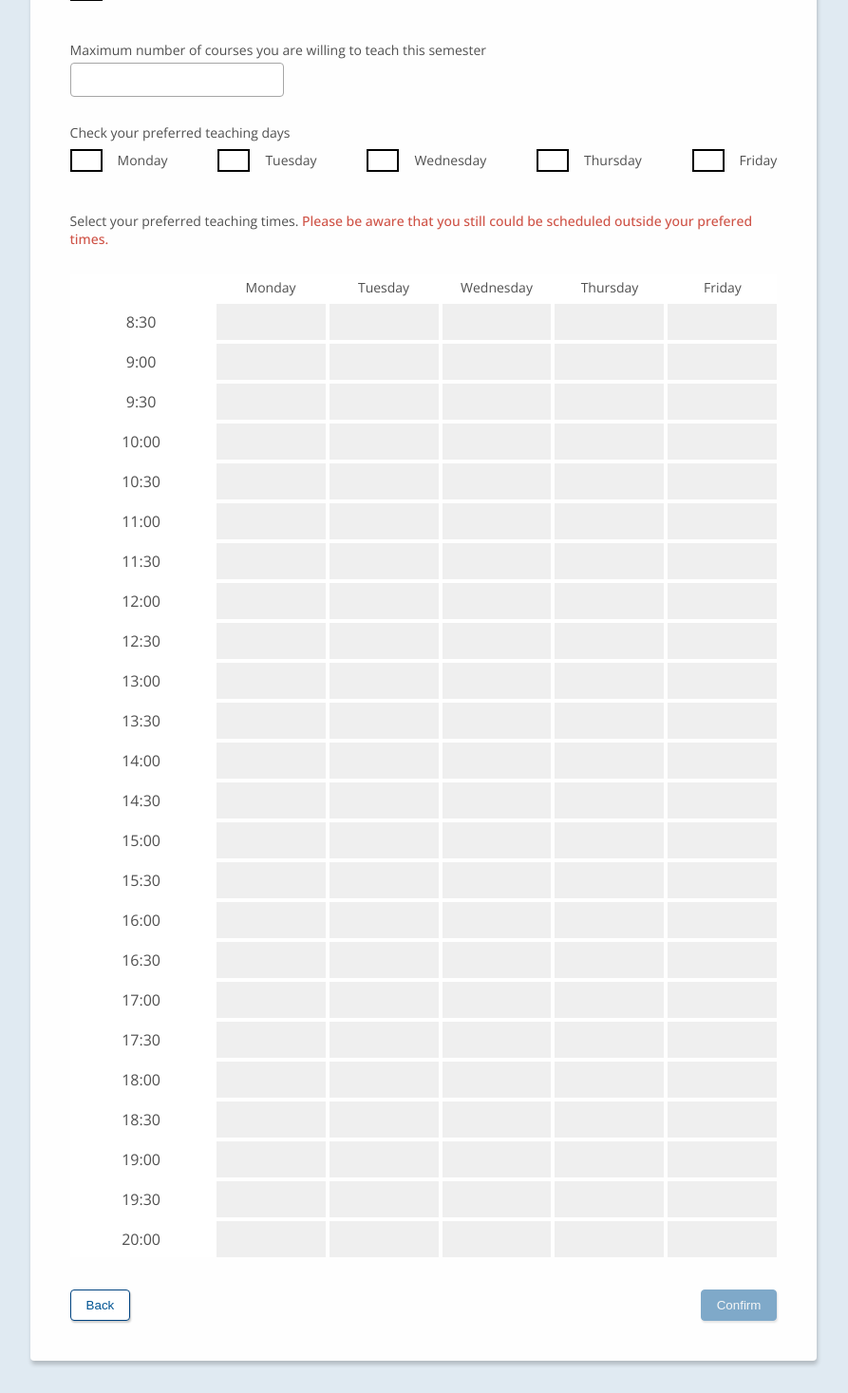
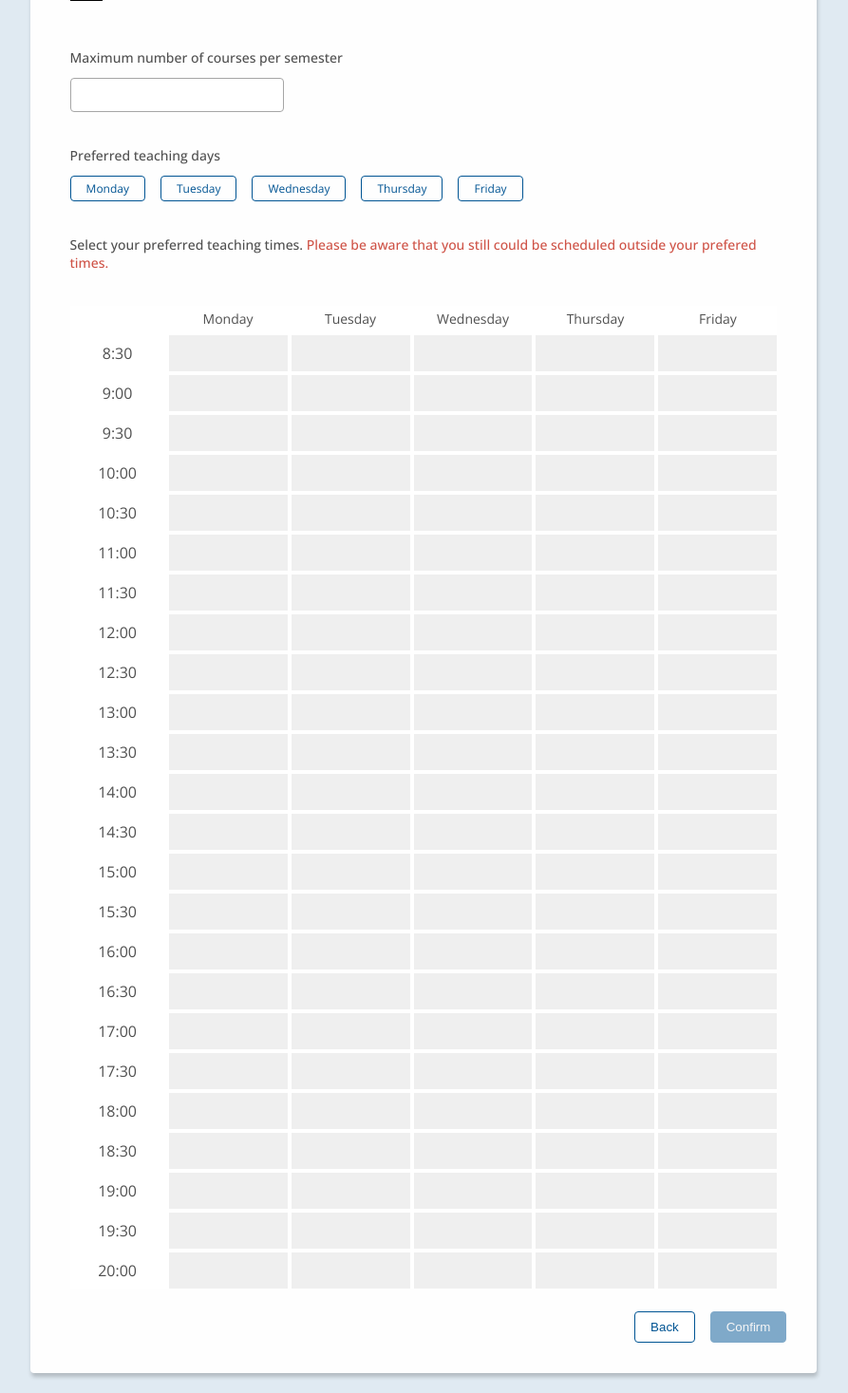
Before and after one commit to seng499-company1/frontend, a React (Create React App) app in the folder best-uvic-scheduler/: page /SelectProfessor/TimeAvail in a window 1280 px wide. Shown: the part 1003-2470 px from the top of the page at 95% size, without its empty margins (194-1087 px from the left). Built offline with nearby package versions, Linux system fonts and the light colour scheme.

Commit message:
more prof input styling upgrades

```diff
--- a/best-uvic-scheduler/src/Components/Timetable/Timetable.tsx
+++ b/best-uvic-scheduler/src/Components/Timetable/Timetable.tsx
@@ -50,7 +50,7 @@ export interface TimetableProps {
 const TableDiv = styled.div`
   width: 100%;
   display: grid;
-  grid-template-columns: 150px repeat(5, minmax(0, 1fr));
+  grid-template-columns: 100px repeat(5, minmax(0, 1fr));
   gap: var(--space-2x-small);
   background: #fff;
 `;
--- a/best-uvic-scheduler/src/Components/button/button.tsx
+++ b/best-uvic-scheduler/src/Components/button/button.tsx
@@ -1,41 +1,48 @@
 import React from "react";
 import styled from "styled-components";
-import { DefaultShadow } from "../../GlobalStyles.tsx";
 import "../../index.css";
 
 const ButtonTheme = {
   Primary: {
     default: "var(--primary)",
     hover: "var(--primary-700)",
+    borderColor: "var(--primary)",
+    borderHover: "var(--primary-700)",
     textcolor: "var(--grey-50)",
   },
   Secondary: {
-    default: "var(--primary-700)",
+    default: "var(--surface)",
     hover: "var(--grey-50)",
+    borderColor: "var(--primary)",
+    borderHover: "var(--primary-700)",
     textcolor: "var(--primary)",
   },
   Cancel: {
     default: "var(--danger-700)",
     hover: "var(--danger-900)",
-    textcolor: "var(--grey-50)",
+    borderColor: "var(--danger-700)",
+    borderHover: "var(--danger-900)",
+    textcolor: "var(--surface)",
   },
 };
 
+type ButtonThemeType = "Primary" | "Secondary" | "Cancel";
 export interface CustomButtonProps {
   customClickEvent: any;
-  Theme: ButtonTheme;
+  Theme: ButtonThemeType;
   Disabled?: boolean;
   children: React.ReactNode;
 }
 
-//
-const CustomButton = styled.button`
+const CustomButton = styled.button<{
+  Theme: ButtonThemeType;
+  Disabled?: boolean;
+}>`
   background-color: ${(props) =>
     props.Theme == "Secondary" ? "#fff" : ButtonTheme[props.Theme].default};
   color: ${(props) => ButtonTheme[props.Theme].textcolor};
   cursor: pointer;
-  ${DefaultShadow}
-  border: 1px solid ${(props) => ButtonTheme[props.Theme].default};
+  border: 1px solid ${(props) => ButtonTheme[props.Theme].borderColor};
   border-radius: 4px;
   padding: var(--space-x-small) var(--space-large);
   &:hover {
@@ -46,8 +53,8 @@ const CustomButton = styled.button`
     border: 1px solid
       ${(props) =>
         props.Disabled
-          ? ButtonTheme[props.Theme].default
-          : ButtonTheme[props.Theme].hover};
+          ? ButtonTheme[props.Theme].borderColor
+          : ButtonTheme[props.Theme].borderHover};
   }
   ${({ Disabled }) =>
     Disabled &&
--- /dev/null
+++ b/best-uvic-scheduler/src/Components/toggle/toggle.tsx
@@ -0,0 +1,54 @@
+import React from "react";
+import styled from "styled-components";
+
+export interface ToggleViewProps {
+  children: "string" | React.ReactNode;
+  active: boolean;
+  onClick: any;
+  id: any;
+}
+
+const StyledLabel = styled.label`
+  user-select: none;
+  display: inline-block;
+  padding: var(--space-2x-small) var(--space-med);
+  cursor: pointer;
+  border: 1px solid var(--primary);
+  color: var(--primary);
+  background-color: transparent;
+  border-radius: 4px;
+  font-size: var(--font-size-label);
+`;
+
+const ToggleCheckBox = styled.input`
+  &:not(:checked),
+  &:checked {
+    display: none;
+  }
+
+  &:checked + ${StyledLabel} {
+    color: var(--surface);
+    background-color: var(--primary);
+  }
+`;
+
+const ContainerDiv = styled.div`
+  display: inline-block;
+  position: relative;
+`;
+
+export function ToggleView(props: ToggleViewProps) {
+  const { children, id, active, onClick } = props;
+  return (
+    <ContainerDiv>
+      <ToggleCheckBox
+        type={"checkbox"}
+        id={id}
+        name={id}
+        checked={active}
+        onClick={() => onClick()}
+      />
+      <StyledLabel htmlFor={id}>{children}</StyledLabel>
+    </ContainerDiv>
+  );
+}
--- a/best-uvic-scheduler/src/Pages/ProfessorDataInput/ProfessorTimetable.tsx
+++ b/best-uvic-scheduler/src/Pages/ProfessorDataInput/ProfessorTimetable.tsx
@@ -3,7 +3,6 @@ import { ChangeEvent, useReducer, useState } from "react";
 import { NavigateFunction, useNavigate } from "react-router-dom";
 import styled from "styled-components";
 import CustomButtonView from "../../Components/button/button.tsx";
-import CustomButtonGroupView from "../../Components/button/buttongroup.tsx";
 import CheckboxGroup from "../../Components/checkbox/checkbox.tsx";
 import Dropdown from "../../Components/dropdown/dropdown.tsx";
 import TabGroup from "../../Components/tab-group/tab-group.tsx";
@@ -17,6 +16,7 @@ import {
   PrefDayContext,
 } from "./index.tsx";
 import { Background } from "../../Components/background/background.tsx";
+import { ToggleView } from "../../Components/toggle/toggle.tsx";
 
 export interface ProfessorTimetableProps {
   semesters: Array<string>;
@@ -205,6 +205,12 @@ const FreeformDiv = styled.div`
   flex-direction: column;
 `;
 
+const StepContainerDiv = styled.div`
+  display: flex;
+  gap: var(--space-med);
+  justify-content: flex-end;
+`;
+
 const LayoutDiv = styled.div`
   display: flex;
   flex-direction: column;
@@ -246,17 +252,15 @@ const CourseInfoDiv = styled.div`
 const Header = styled.h2``;
 
 const FieldLabelP = styled.p`
-  padding: var(--space-2x-small) 0;
+  padding: var(--space-small) 0;
   box-sizing: border-box;
   color: var(--font-color);
   margin: 0;
+  font-weight: 500;
 `;
 
 const PreferredDiv = styled.div`
   width: 100%;
-  display: flex;
-  justify-content: space-between;
-  flex-wrap: wrap;
 `;
 
 export function ProfessorTimetableView(props: ProfessorTimetableViewProps) {
@@ -405,9 +409,7 @@ export function ProfessorTimetableView(props: ProfessorTimetableViewProps) {
         ) : (
           <>
             <MaxCoursesDiv>
-              <FieldLabelP>
-                Maximum number of courses you are willing to teach this semester{" "}
-              </FieldLabelP>
+              <FieldLabelP>Maximum number of courses per semester </FieldLabelP>
               <MaxCoursesInput
                 type="number"
                 value={maxCourses}
@@ -420,13 +422,11 @@ export function ProfessorTimetableView(props: ProfessorTimetableViewProps) {
               />
             </MaxCoursesDiv>
             <PreferredDiv>
-              <FieldLabelP style={{ flex: " 0 0 100%", marginBottom: "-10px" }}>
-                Check your preferred teaching days
-              </FieldLabelP>
-              {prefDays[selectedSemester].map((day: boolean, idx: number) => {
-                return (
-                  <CheckboxContainerDiv>
-                    <CheckboxGroup.Checkbox
+              <FieldLabelP>Preferred teaching days</FieldLabelP>
+              <CheckboxContainerDiv>
+                {prefDays[selectedSemester].map((day: boolean, idx: number) => {
+                  return (
+                    <ToggleView
                       onClick={() =>
                         setPrefDays({
                           semester: selectedSemester,
@@ -434,11 +434,13 @@ export function ProfessorTimetableView(props: ProfessorTimetableViewProps) {
                         })
                       }
                       checked={day}
-                    />
-                    <FieldLabelP>{weekdays[idx]}</FieldLabelP>
-                  </CheckboxContainerDiv>
-                );
-              })}
+                      id={idx}
+                    >
+                      {weekdays[idx]}
+                    </ToggleView>
+                  );
+                })}{" "}
+              </CheckboxContainerDiv>
             </PreferredDiv>
             <FieldLabelP>
               Select your preferred teaching times.{" "}
@@ -452,7 +454,7 @@ export function ProfessorTimetableView(props: ProfessorTimetableViewProps) {
           </>
         )}
       </LayoutDiv>
-      <CustomButtonGroupView {...{ Amount: "Double" }}>
+      <StepContainerDiv>
         <CustomButtonView
           {...{ Theme: "Secondary" }}
           customClickEvent={() => {
@@ -478,7 +480,7 @@ export function ProfessorTimetableView(props: ProfessorTimetableViewProps) {
           {" "}
           Confirm{" "}
         </CustomButtonView>
-      </CustomButtonGroupView>
+      </StepContainerDiv>
     </Background>
   );
 }
--- a/best-uvic-scheduler/src/index.css
+++ b/best-uvic-scheduler/src/index.css
@@ -100,9 +100,9 @@ h1 {
   --space-4x-large: 48px;
   --space-5x-large: 64px;
 
-  --font-size-h1: 36px;
+  --font-size-h1: 30px;
   --font-size-h2: 24px;
   --font-size-h3: 20px;
   --font-size-normal: 14px;
-  --font-size-label: 11px;
+  --font-size-label: 12px;
 }
```
Also changed, not shown: 1 other file (tests, documents, lock files or other folders).
